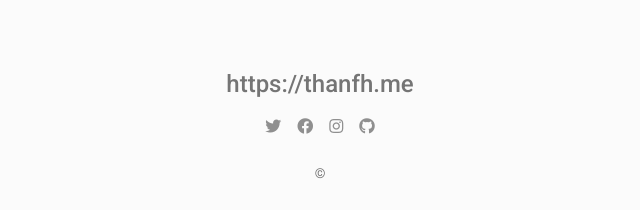
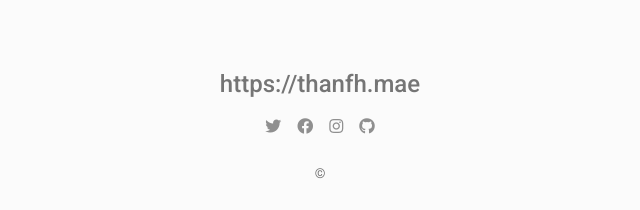
Before and after one commit to Thanfh/Thanfh.github.io, a plain HTML site: page index.html in a window 1280 px wide. Shown: the part 5062-5272 px from the top of the page, 320-960 px from the left. Drawn offline with Linux system fonts and the light colour scheme.

Commit message:
Update index.html

```diff
--- a/index.html
+++ b/index.html
@@ -354,7 +354,7 @@
     <footer class="pt-4 pb-4 text-muted text-center d-print-none">
       <div class="container">
         <div class="my-3">
-          <div class="h4">https://thanfh.me</div>
+          <div class="h4">https://thanfh.mae</div>
           <div class="footer-nav">
             <nav role="navigation">
               <ul class="nav justify-content-center">
```
